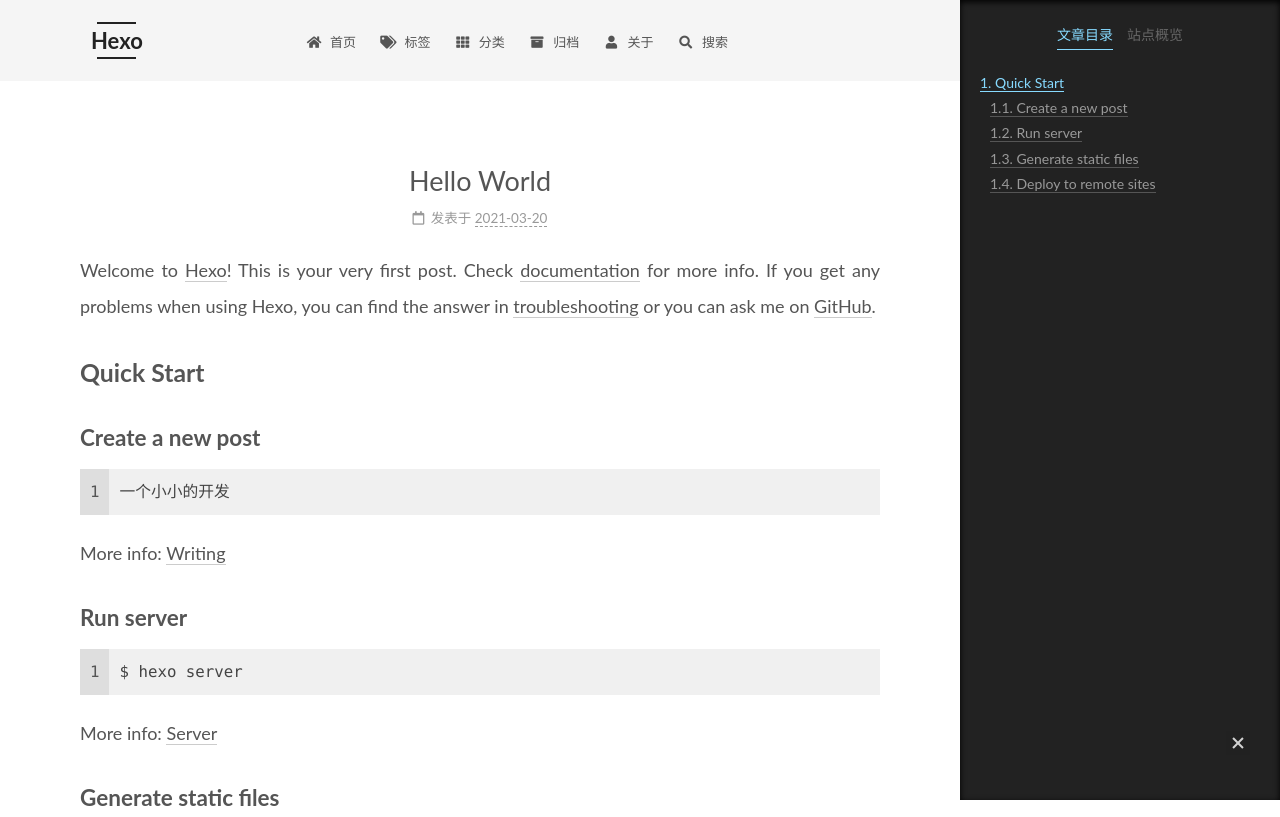
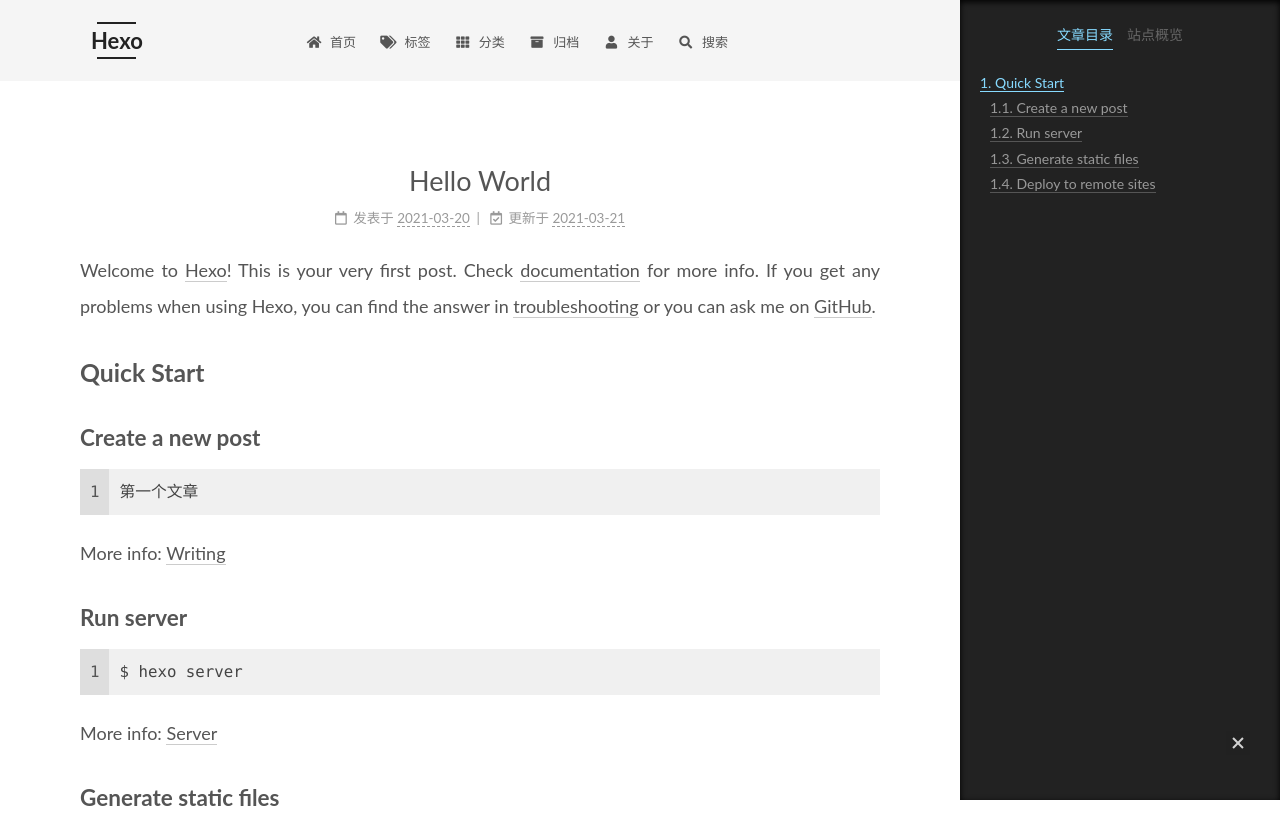
Before and after one commit to fanq1213/myblog, a plain HTML site: page 2021/03/20/hello-world/index.html in a window 1280 px wide. Shown: the top 817 px of the page. Drawn offline with nearby package versions, Linux system fonts and the light colour scheme.

Commit message:
Site updated: 2021-03-21 01:06:02

```diff
--- a/2021/03/20/hello-world/index.html
+++ b/2021/03/20/hello-world/index.html
@@ -31,7 +31,7 @@
 <meta property="og:description" content="Welcome to Hexo! This is your very first post. Check documentation for more info. If you get any problems when using Hexo, you can find the answer in troubleshooting or you can ask me on GitHub. Quick">
 <meta property="og:locale" content="zh_CN">
 <meta property="article:published_time" content="2021-03-20T09:37:35.503Z">
-<meta property="article:modified_time" content="2021-03-20T13:13:28.968Z">
+<meta property="article:modified_time" content="2021-03-20T17:05:34.934Z">
 <meta property="article:author" content="fanq">
 <meta name="twitter:card" content="summary">
 
@@ -267,9 +267,15 @@
       </span>
       <span class="post-meta-item-text">发表于</span>
 
-
-      <time title="创建时间：2021-03-20 17:37:35 / 修改时间：21:13:28" itemprop="dateCreated datePublished" datetime="2021-03-20T17:37:35+08:00">2021-03-20</time>
+      <time title="创建时间：2021-03-20 17:37:35" itemprop="dateCreated datePublished" datetime="2021-03-20T17:37:35+08:00">2021-03-20</time>
     </span>
+      <span class="post-meta-item">
+        <span class="post-meta-item-icon">
+          <i class="far fa-calendar-check"></i>
+        </span>
+        <span class="post-meta-item-text">更新于</span>
+        <time title="修改时间：2021-03-21 01:05:34" itemprop="dateModified" datetime="2021-03-21T01:05:34+08:00">2021-03-21</time>
+      </span>
 
 
 </div>
@@ -282,7 +288,7 @@
 
     <div class="post-body" itemprop="articleBody">
         <p>Welcome to <a target="_blank" rel="noopener" href="https://hexo.io/">Hexo</a>! This is your very first post. Check <a target="_blank" rel="noopener" href="https://hexo.io/docs/">documentation</a> for more info. If you get any problems when using Hexo, you can find the answer in <a target="_blank" rel="noopener" href="https://hexo.io/docs/troubleshooting.html">troubleshooting</a> or you can ask me on <a target="_blank" rel="noopener" href="https://github.com/hexojs/hexo/issues">GitHub</a>.</p>
-<h2 id="Quick-Start"><a href="#Quick-Start" class="headerlink" title="Quick Start"></a>Quick Start</h2><h3 id="Create-a-new-post"><a href="#Create-a-new-post" class="headerlink" title="Create a new post"></a>Create a new post</h3><figure class="highlight bash"><table><tr><td class="gutter"><pre><span class="line">1</span><br></pre></td><td class="code"><pre><span class="line">一个小小的开发</span><br></pre></td></tr></table></figure>
+<h2 id="Quick-Start"><a href="#Quick-Start" class="headerlink" title="Quick Start"></a>Quick Start</h2><h3 id="Create-a-new-post"><a href="#Create-a-new-post" class="headerlink" title="Create a new post"></a>Create a new post</h3><figure class="highlight bash"><table><tr><td class="gutter"><pre><span class="line">1</span><br></pre></td><td class="code"><pre><span class="line">第一个文章</span><br></pre></td></tr></table></figure>
 
 <p>More info: <a target="_blank" rel="noopener" href="https://hexo.io/docs/writing.html">Writing</a></p>
 <h3 id="Run-server"><a href="#Run-server" class="headerlink" title="Run server"></a>Run server</h3><figure class="highlight bash"><table><tr><td class="gutter"><pre><span class="line">1</span><br></pre></td><td class="code"><pre><span class="line">$ hexo server</span><br></pre></td></tr></table></figure>
```
Also changed, not shown: index.html (+9 -3 lines), search.json (+1 -1 lines).
